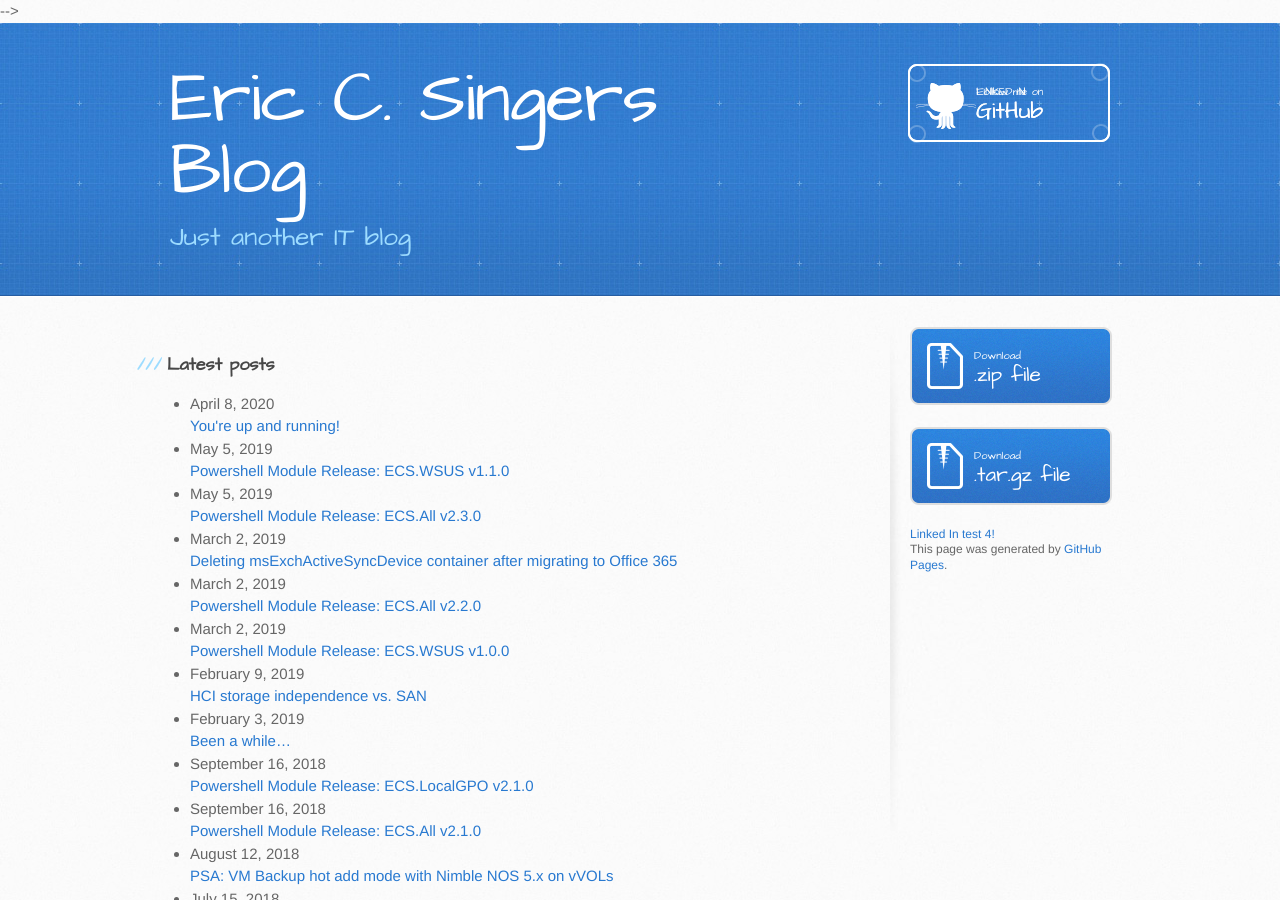
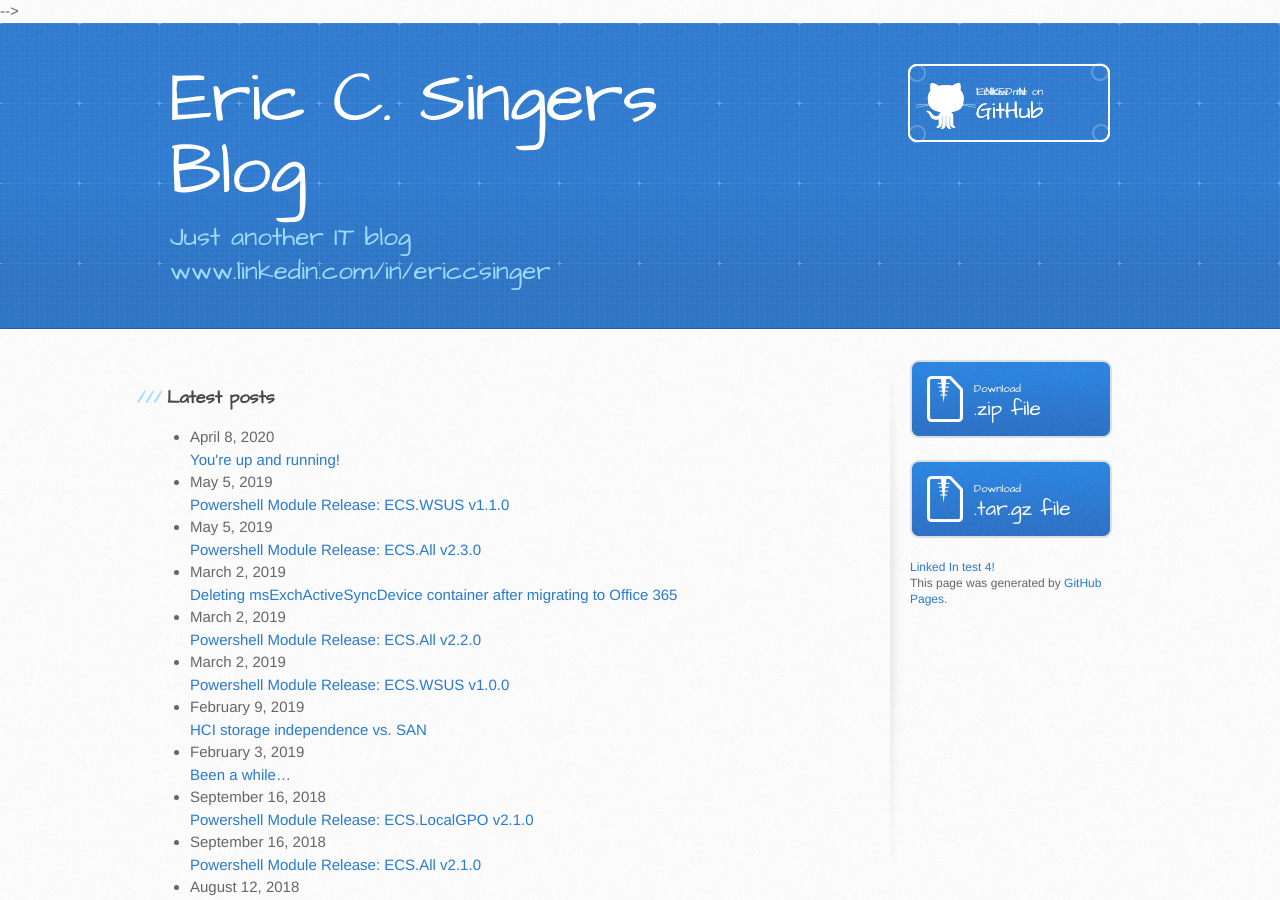
Before and after one commit to ericcsinger/ericcsinger.github.io, a Jekyll site: the page built from index.md, in a window 1280 px wide and 900 px high. Built offline with Jekyll 4.4.1, drawn with Linux system fonts in a browser that asks for light colours; our own code applies the rules of GitHub Pages for plain Markdown files.

Commit message:
Update default.html

```diff
--- a/_layouts/default.html
+++ b/_layouts/default.html
@@ -38,7 +38,7 @@
           <a href="{{ site.github.owner_url }}" class="button"><small>Follow me on</small> GitHub</a>
         {% endif %}
 
-
+        <h2>{{ site.github.linkedin_url }}</h2>
         <a href="{{ site.github.linkedin_url }}" class="button"><small>LINKED IN</small> GitHub</a>
 
 
```
